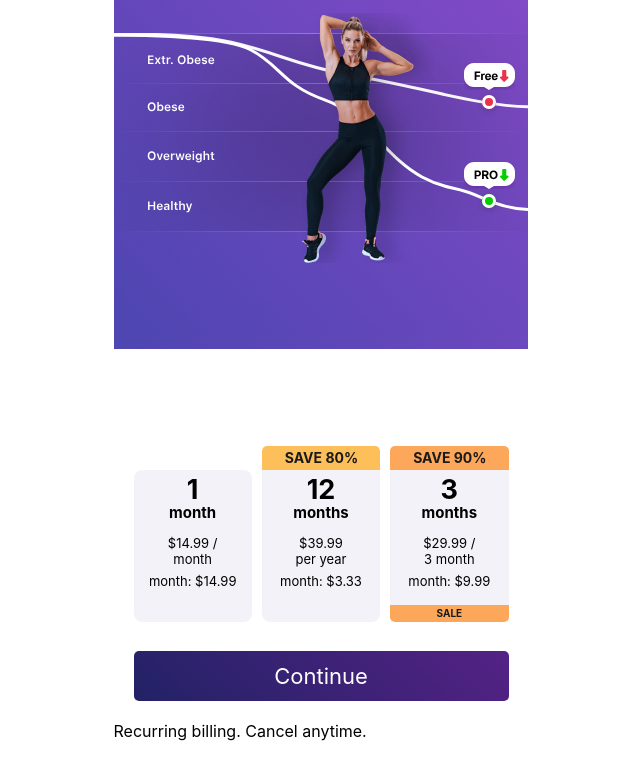
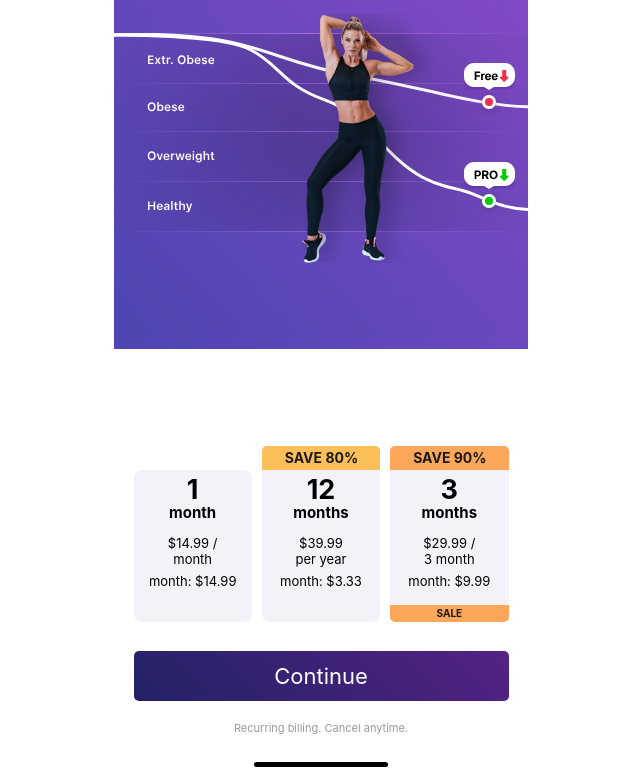
Before and after one commit to V-Svistunova/test-baner, a website: page app/index.html in a window 1280 px wide. Shown: the part 121-901 px from the top of the page, without its empty margins (319-959 px from the left). Before the commit the page ends 862 px from the top, so only its background shows below. Drawn offline with Linux system fonts and the light colour scheme; a web font is replaced by a local one.

Commit message:
feat: add footer

```diff
--- a/app/index.html
+++ b/app/index.html
@@ -150,7 +150,10 @@
       </section>
     </main>
 
-    <footer class="footer">Recurring billing. Cancel anytime.</footer>
+    <footer class="footer">
+      <p class="footer__text">Recurring billing. Cancel anytime.</p>
+      <div class="footer__botoom"></div>
+    </footer>
 
   </div>
 
--- a/app/scss/style.scss
+++ b/app/scss/style.scss
@@ -189,6 +189,26 @@
     }
   }
 
+  .footer {
+    font-size: 11px;
+    line-height: 15px;
+    color: rgba(black, 0.4);
+    text-align: center;
+    padding-bottom: 5px;
+
+    &__botoom {
+      width: 134px;
+      height: 5px;
+      background: black;
+      margin: 26px auto 8px;
+      border-radius: 100px;
+      -webkit-border-radius: 100px;
+      -moz-border-radius: 100px;
+      -ms-border-radius: 100px;
+      -o-border-radius: 100px;
+}
+  }
+
 
 
 
```
Also changed, not shown: app/css/style.min.css.
